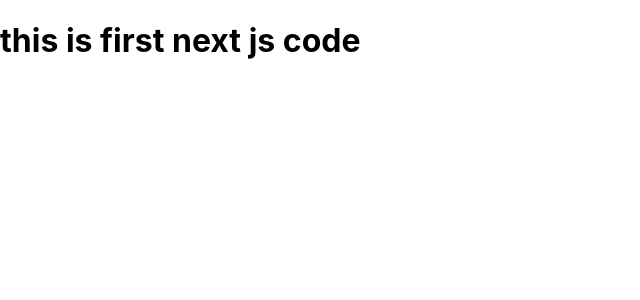
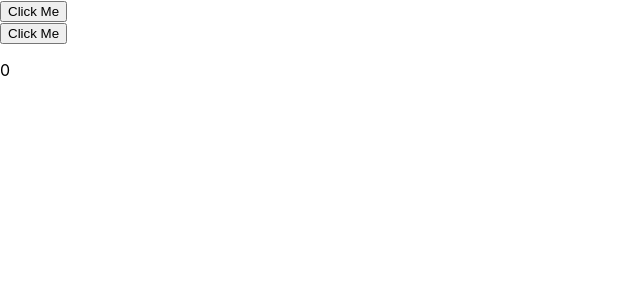
Before and after one commit to ravidhwn01/nextJs-code, a Next.js app: page / in a window 1280 px wide. Shown: the top 300 px of the page, without its empty margins (0-640 px from the left). Built offline with nearby package versions, Linux system fonts and the light colour scheme.

Commit message:
file base routing in next js

```diff
--- a/pages/index.tsx
+++ b/pages/index.tsx
@@ -1,7 +1,12 @@
+import  { useState } from "react";
 function index() {
+  const [num, setNum] = useState(0);
   return (
-    <div><h1>this is first next js code</h1></div>
-  )
+    <>
+      <button onClick={() => setNum(num + 1)}>Click Me</button> <br />
+      <button onClick={() => setNum(num - 1)}>Click Me</button>
+      <p>{num}</p>
+    </>
+  );
 }
-
-export default index
+export default index;
```
Also changed, not shown: pages/contact.js (added, +9 -0 lines), pages/home.js (added, +7 -0 lines), pages/service.js (added, +8 -0 lines).
